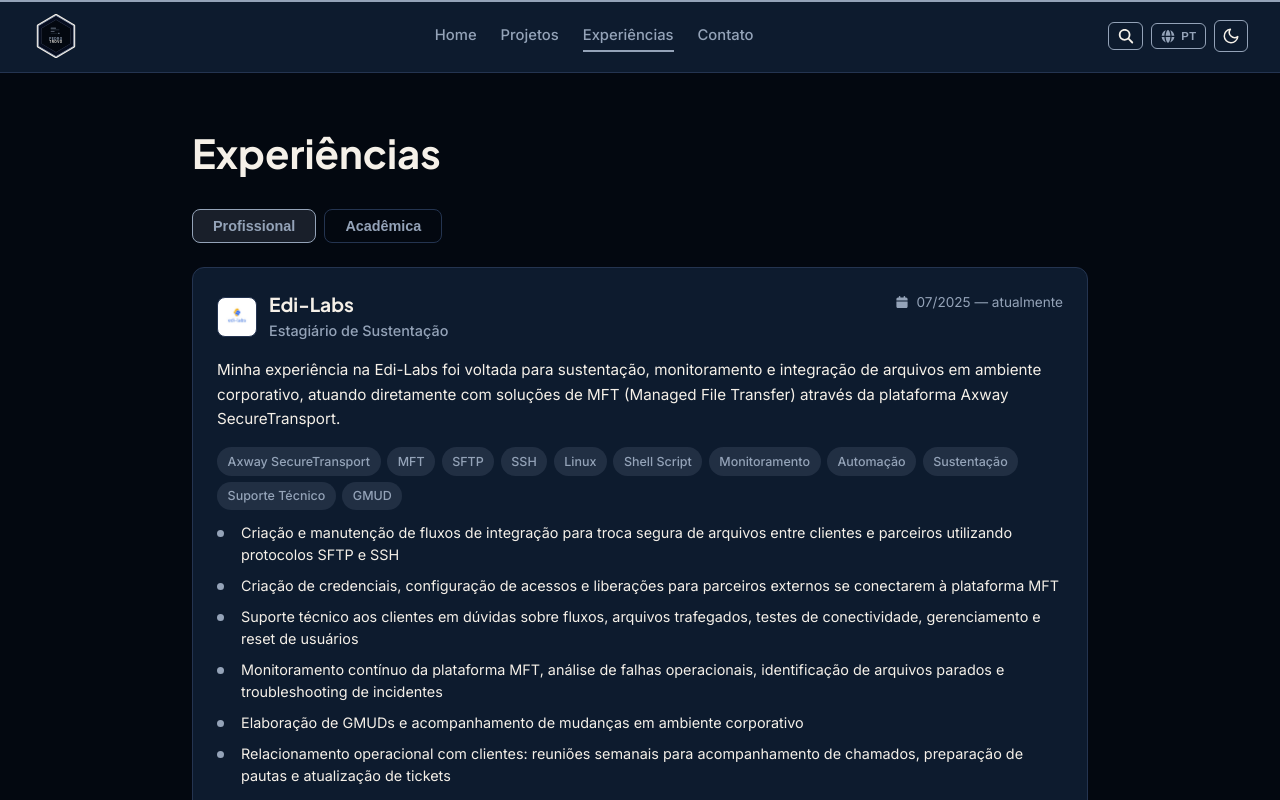
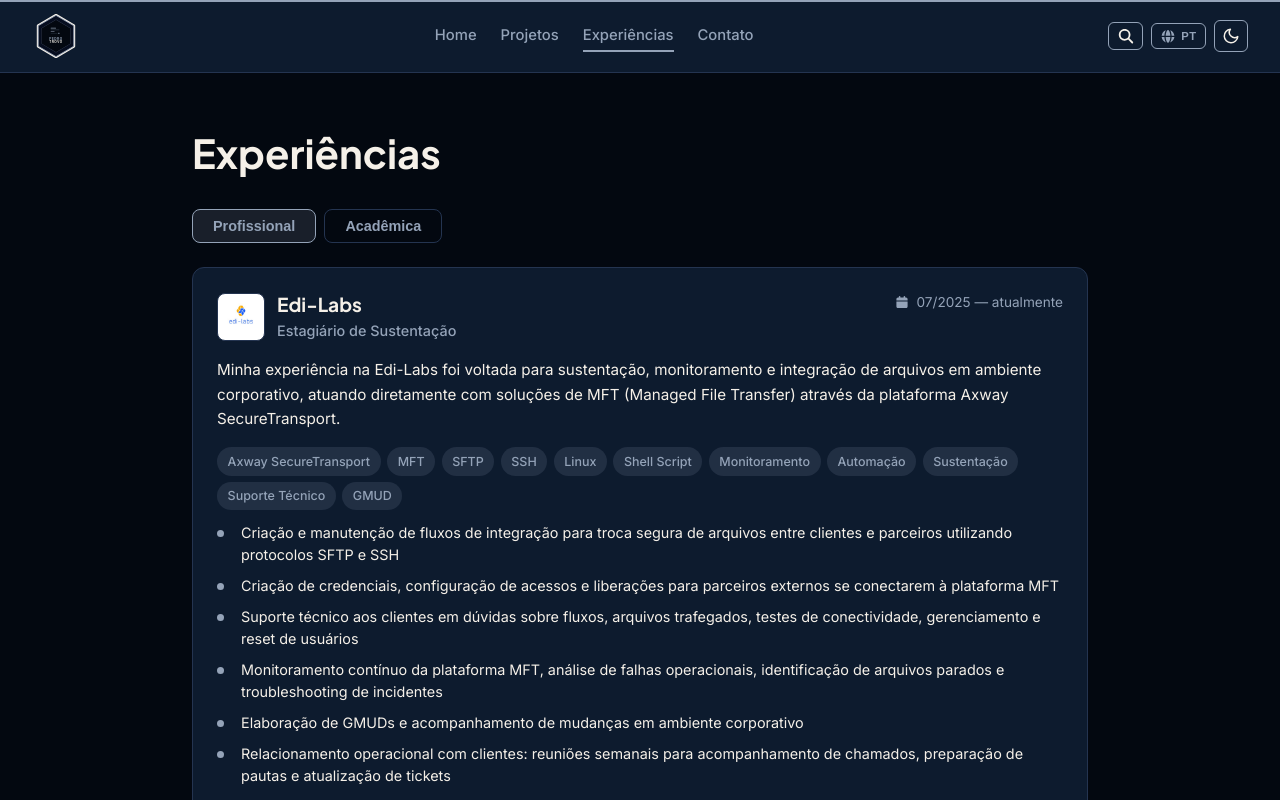
Before and after one commit to pedro-Trovo/Portfolio-pedro-trovo, a React (Vite) app: page /experiencias/profissional in a window 1280 px wide. Shown: the top 800 px of the page. Built offline with nearby package versions, Linux system fonts and the light colour scheme.

Commit message:
fix: aumenta card para 3rem e logo para 2rem

```diff
--- a/src/App.css
+++ b/src/App.css
@@ -1125,8 +1125,8 @@
 .experience-icon {
   font-size: 1.25rem;
   color: var(--color-accent);
-  width: 2.5rem;
-  height: 2.5rem;
+  width: 3rem;
+  height: 3rem;
   display: flex;
   align-items: center;
   justify-content: center;
@@ -1137,8 +1137,8 @@
 }
 
 .experience-logo {
-  width: 1.5rem;
-  height: 1.5rem;
+  width: 2rem;
+  height: 2rem;
   object-fit: contain;
 }
 
```
